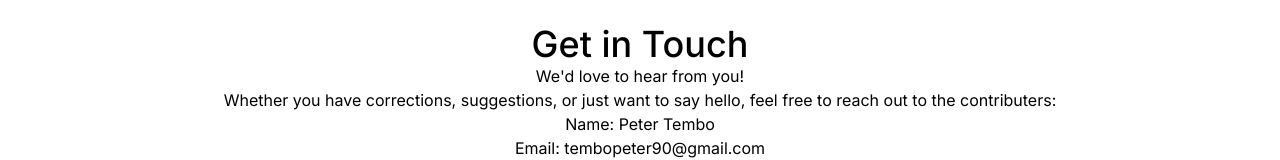
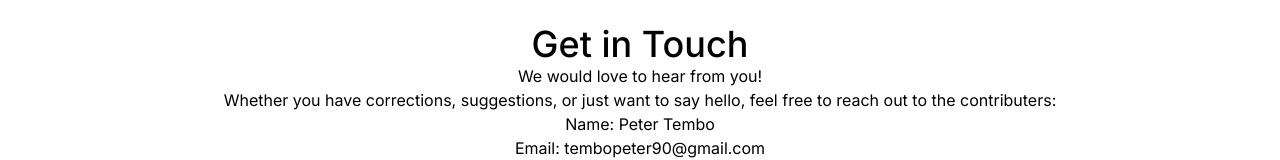
Before and after one commit to petertemboii/Redemption-songs-hymn-book, a Next.js app: page /about in a window 1280 px wide. Shown: the part 177-337 px from the top of the page. Built offline with nearby package versions, Linux system fonts and the light colour scheme.

Commit message:
Fix apostrophe issue.

```diff
--- a/app/about/page.tsx
+++ b/app/about/page.tsx
@@ -13,7 +13,7 @@ export default function page() {
 
       <div className="py-6">
         <h1 className="font-medium text-center text-4xl">Get in Touch</h1>
-        <p className="text-center">We'd love to hear from you! </p>
+        <p className="text-center">We would love to hear from you! </p>
         <p className="text-center">
           Whether you have corrections, suggestions, or just want to say hello,
           feel free to reach out to the contributers:
@@ -22,10 +22,12 @@ export default function page() {
         <p className="text-center">Email: tembopeter90@gmail.com</p>
         <p className="text-center">Phone: +260 (97) 1598846</p>
         <p className="text-center">Location: Lusaka, Zambia</p>
-
       </div>
-      <div><h1 className="text-center">Thank you for being a part
-          of the Redemption Songs PWA community!</h1></div>
+      <div>
+        <h1 className="text-center">
+          Thank you for being a part of the Redemption Songs PWA community!
+        </h1>
+      </div>
     </div>
   );
 }
```
Also changed, not shown: 1 other file (tests, documents, lock files or other folders).
